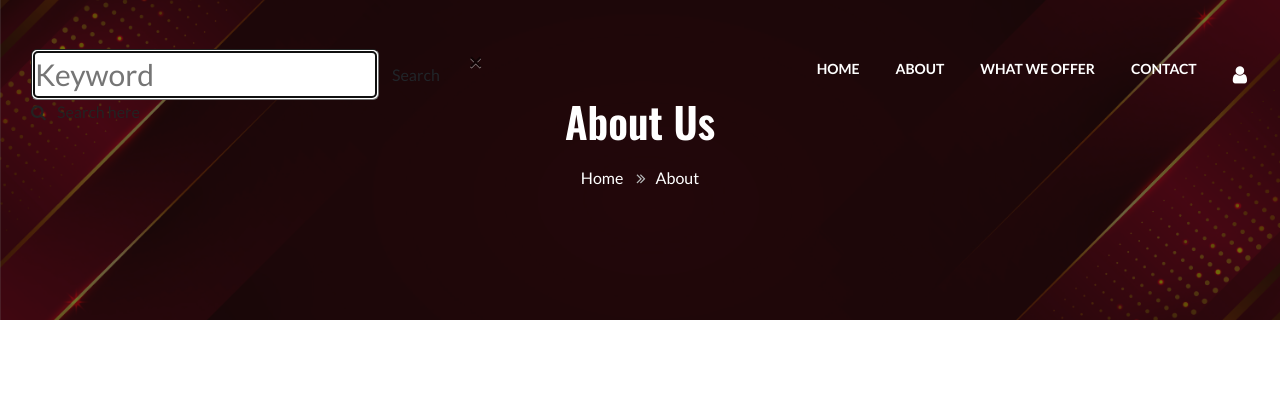
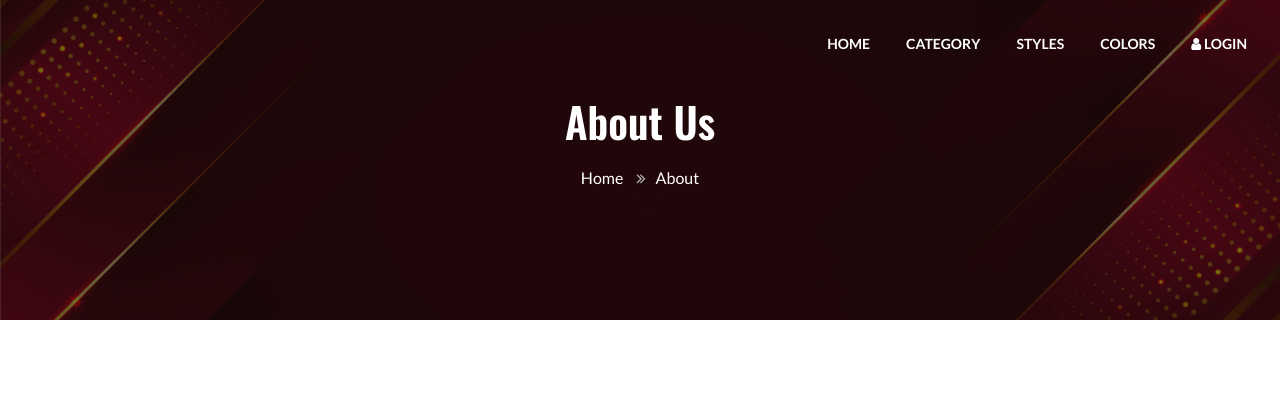
Before and after one commit to HarsikaKumari/BodyChic, a PHP site: page /about.php in a window 1280 px wide. Shown: the top 412 px of the page. Run offline with PHP 8.4, Linux system fonts and the light colour scheme; some libraries are stand-ins or nearby versions.

Commit message:
feat(admin): remove and rename unneccesary search bar from admin panel's header

```diff
--- a/header.php
+++ b/header.php
@@ -38,25 +38,7 @@
                     <!--/nav-->
                     <nav class="navbar navbar-expand-lg navbar-light">
                         <div class="container-fluid serarc-fluid">
-                            <a class="navbar-brand" href="index.php">
-                                <div class="search-right">
 
-                                    <div id="search" class="pop-overlay">
-                                        <div class="popup">
-
-                                            <form action="#" method="post" class="search-box">
-                                                <input type="search" placeholder="Keyword" name="search" required="required" autofocus="">
-                                                <button type="submit" class="btn">Search</button>
-                                            </form>
-
-                                        </div>
-
-                                        <a class="close" href="#">×</a>
-                                    </div>
-                                    <a href="#search" title="search"><span class="fa fa-search mr-2" aria-hidden="true"></span>
-                                        <span class="search-text">Search here</span></a>
-                                    <!-- /search popup -->
-                                </div>
                             <!--//search-right-->
                             <button class="navbar-toggler" type="button" data-toggle="collapse" data-target="#navbarSupportedContent" aria-controls="navbarSupportedContent" aria-expanded="false" aria-label="Toggle navigation">
                                 <span class="navbar-toggler-icon fa fa-bars"> </span>
@@ -68,21 +50,21 @@
                                         <a class="nav-link" href="index.php">Home</a>
                                     </li>
                                     <li class="nav-item">
-                                            <a class="nav-link" href="about.php">About</a>
+                                        <a class="nav-link" href="category.php">Category</a>
                                     </li>
                                     <li class="nav-item">
-                                            <a class="nav-link" href="about.php">What We Offer</a>
+                                        <a class="nav-link" href="styles.php">Styles</a>
                                     </li>
 
                                     <li class="nav-item">
-                                            <a class="nav-link" href="contact.php">Contact</a>
+                                        <a class="nav-link" href="color.php">Colors</a>
                                     </li>
 
                                     <!-- <ul class="top-hnt-right-content col-lg-6"> -->
 
-                                        <li class="nav-item button-log usernhy">
-                                            <a class="nav-link btn-open" href="#">
-                                                <span class="fa fa-user" aria-hidden="true"></span>
+                                    <li class="nav-item button-log ">
+                                        <a class="nav-link " href="#">
+                                            <span class="fa fa-user" aria-hidden="true"></span> Login
                                         </a>
                                     </li>
                                     <!-- </ul> -->
```
Lines whose indentation alone changed are shown as unchanged.
